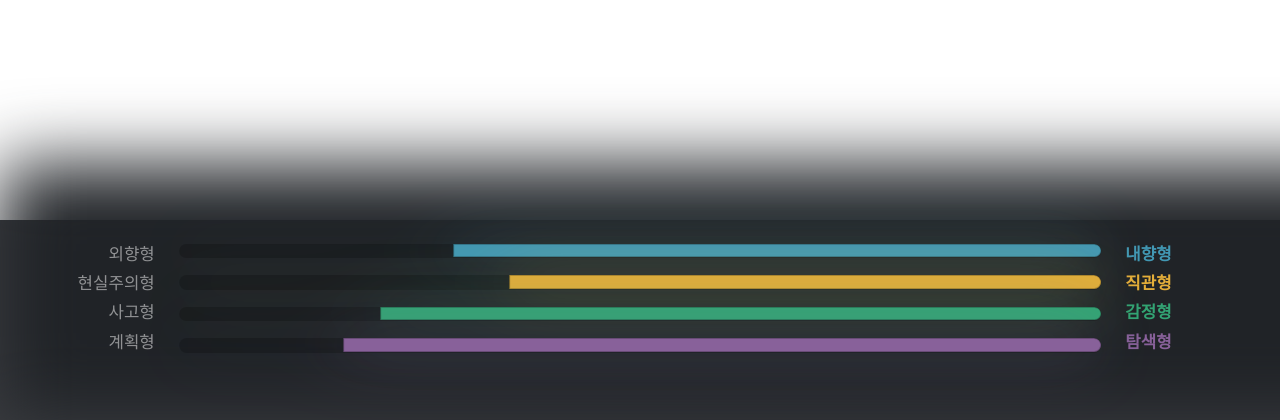
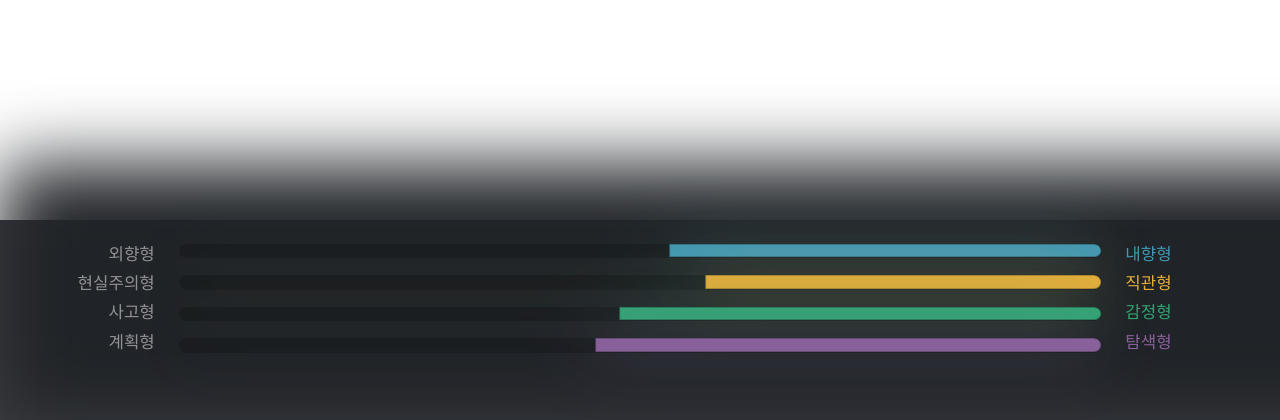
Before and after one commit to BackGwa/BackGwa.github.io, a PHP site: page /apps/profile/mbti.html in a window 1280 px wide. Shown: the part 380-800 px from the top of the page. Run offline with PHP 8.4, Linux system fonts and the light colour scheme; some web fonts are replaced.

Commit message:
크레딧 탭 추가

```diff
--- a/apps/profile/style.css
+++ b/apps/profile/style.css
@@ -72,9 +72,13 @@ html, body {
     position: absolute;
     left: 50%;
     font-size: 0.7rem;
-    bottom: 2.7rem;
+    bottom: 3rem;
     transform: translateX(-50%);
     color: #FFFFFF4F;
+}
+
+.credit-tab {
+    bottom: 8rem;
 }
 
 .profile-button,
@@ -185,7 +189,7 @@ a:hover {
 
 .right-text-panel {
     text-align: left;
-    font-weight: 600;
+    font-weight: 500;
 }
 
 .percent-panel {
@@ -233,22 +237,22 @@ a:hover {
 }
 
 .percent-bar .mbti-i {
-    width: 70%;
+    width: calc(70% / 1.5);
     background: #4298B4;
 }
 
 .percent-bar .mbti-n {
-    width: 64%;
+    width: calc(64% / 1.5);
     background:#E4AE3A;
 }
 
 .percent-bar .mbti-f {
-    width: 78%;
+    width: calc(78% / 1.5);
     background: #33A474;
 }
 
 .percent-bar .mbti-p {
-    width: 82%;
+    width: calc(82% / 1.5);
     background: #88619A;
 }
 
@@ -270,3 +274,11 @@ a:hover {
     border-top-right-radius: 0.45rem;
     border-bottom-right-radius: 0.45rem;
 }
+
+.credit-image {
+    position: absolute;
+    width: 20rem;
+    top: 39%;
+    left: 50%;
+    transform: translate(-50%, -50%);
+}
--- a/style/profile.css
+++ b/style/profile.css
@@ -397,7 +397,7 @@ iframe {
     top: 50%;
     left: 50%;
     transform: translate(-50%, -50%);
-    opacity: 1.0;
+    opacity: 0.7;
 }
 
 .close-color {
```
Also changed, not shown: apps/profile/res/credit.png (added).
